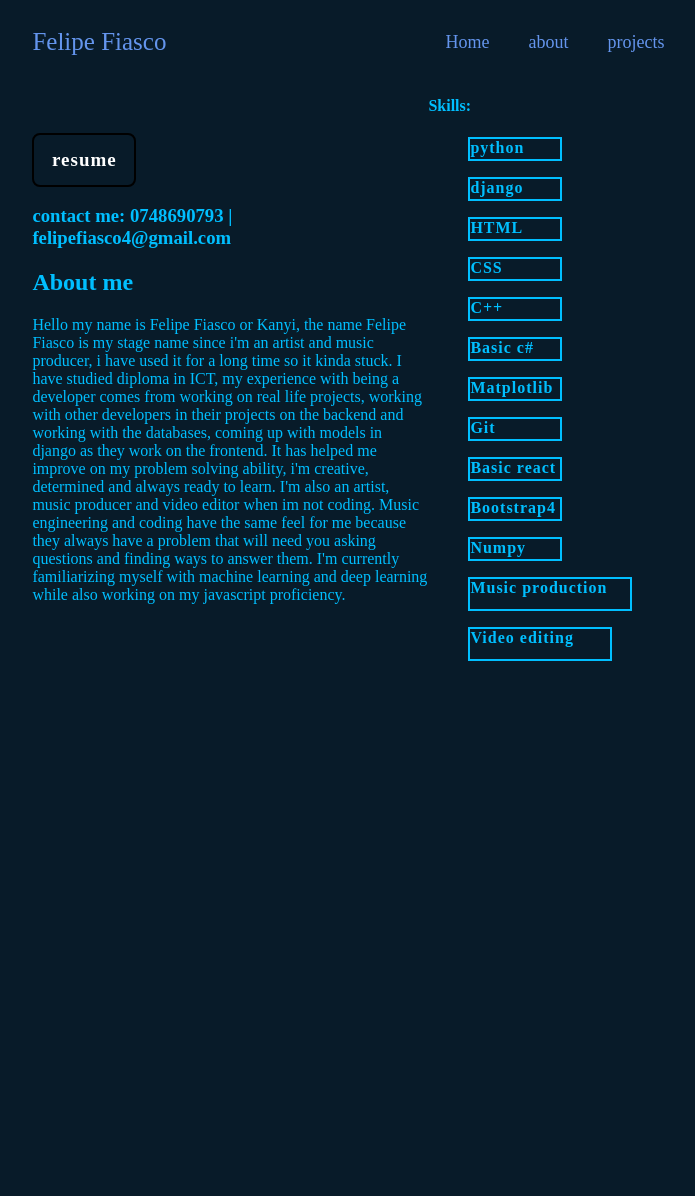
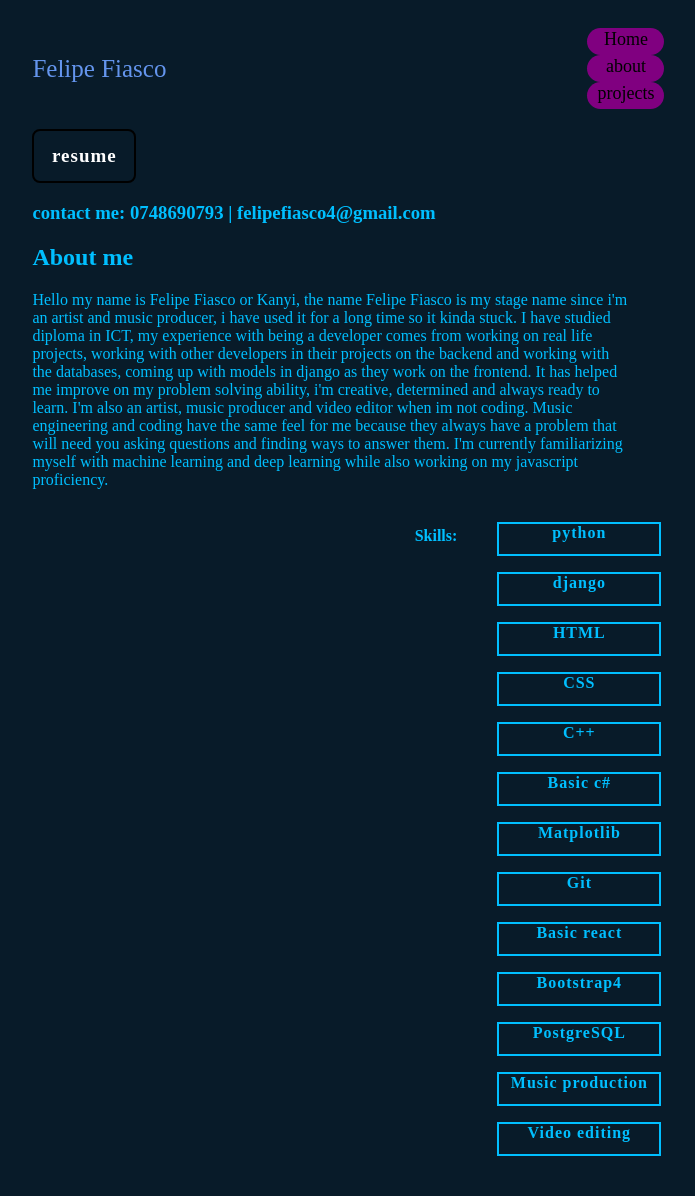
Before and after one commit to felipefiasco666/felipefiascoportfolio, a plain HTML site: page about.html in a window 1280 px wide. Shown: the whole page, without its empty margins (102-797 px from the left). Before the commit the page ends 800 px from the top, so only its background shows below. Drawn offline with Linux system fonts and the light colour scheme.

Commit message:
updated website

```diff
--- a/about.html
+++ b/about.html
@@ -27,24 +27,25 @@
                 I have studied diploma in ICT, my experience with being a developer comes from working on real life projects, working with other developers in their projects on the backend and working with the databases, coming up with models in django as they work on the frontend. It has helped me improve on my problem solving ability, i'm creative, determined and always ready to learn.
              I'm also an artist, music producer and video editor when im not coding. Music engineering and coding have the same feel for me because they always have a problem that will need you asking questions and finding ways to answer them. I'm currently familiarizing  myself with machine learning and deep learning while also working on my javascript proficiency. </p>
         </div>
-        <div class="skills">
-            <h4>Skills:</h4>
-            <ul class="list">
-                <li class="kuy">python</li>
-                <li class="kuy">django</li>
-                <li class="kuy">HTML</li>
-                <li class="kuy">CSS</li>
-                <li class="kuy"> C++</li>
-                <li class="kuy">Basic c#</li>
-                <li class="kuy">Matplotlib</li>
-                <li class="kuy">Git</li>
-                <li class="kuy">Basic react</li>
-                <li class="kuy">Bootstrap4</li>
-                <li class="kuy">Numpy</li>
-                <li class="kuy3">Music production</li>
-                <li class="kuy2">Video editing</li>
-            </ul>
-        </div>
+
     </section>
+    <div class="skills">
+        <h4>Skills:</h4>
+        <ul class="list">
+            <li class="kuy3">python</li>
+            <li class="kuy3">django</li>
+            <li class="kuy3">HTML</li>
+            <li class="kuy3">CSS</li>
+            <li class="kuy3"> C++</li>
+            <li class="kuy3">Basic c#</li>
+            <li class="kuy3">Matplotlib</li>
+            <li class="kuy3">Git</li>
+            <li class="kuy3">Basic react</li>
+            <li class="kuy3">Bootstrap4</li>
+            <li class="kuy3">PostgreSQL</li>
+            <li class="kuy3">Music production</li>
+            <li class="kuy3">Video editing</li>
+        </ul>
+    </div>
 </body>
 </html>
--- a/css/style.css
+++ b/css/style.css
@@ -19,17 +19,29 @@ body{
     color: cornflowerblue;
     text-decoration: solid;
 }
+
 .navbar a{
     font-size: 18px;
-    color: cornflowerblue;
+    color: black;
     text-decoration: none;
     font-weight: 500;
     margin-left: 35px;
     transition: .3s;
+    display: flex;
+    border-radius: 25px;
+    background-color: purple;
+    padding-left: 10px;
+    padding-right: 10px;
+    padding-top: 1px;
+    padding-bottom: 5px;
+    margin: 0;
+    justify-content: center;
+
 }
 .navbar a:hover{
     background-color: turquoise;
 }
+
 .home{
     height: 100vh;
     display: flex;
@@ -67,6 +79,8 @@ body{
     width: 90px;
     height: 20px;
     margin-bottom: 1rem;
+    overflow: hidden;
+    text-align: center;
 }
 .kuy2{
     list-style-type: none;
@@ -80,6 +94,8 @@ body{
     width: 140px;
     height: 30px;
     margin-bottom: 1rem;
+    overflow: hidden;
+    text-align: center;
 }
 .kuy3{
     list-style-type: none;
@@ -93,6 +109,8 @@ body{
     width: 160px;
     height: 30px;
     margin-bottom: 1rem;
+    overflow: hidden;
+    text-align: center;
 }
 .card{
     border-radius: 25px;
@@ -190,3 +208,30 @@ h5{
 .link2:hover{
     background-color: purple;
 }
+.navlinks{
+    display: flex;
+    justify-content: space-between;
+    margin-top: 0;
+    margin-bottom: 1rem;
+    list-style: none;
+}
+.navlinks > li+li{
+    margin-left: 0.8em;
+}
+.skills{
+    display: flex;
+    border-radius: 25px;
+    background-color: transparent;
+    padding-left: 10px;
+    padding-right: 10px;
+    padding-top: 1px;
+    padding-bottom: 5px;
+    margin: 0;
+    justify-content: center;
+}
+@media (max-width:30em){
+    .navbar{
+        display: block;
+
+    }
+}
```
Also changed, not shown: index.html (+5 -3 lines), 1 other file.
